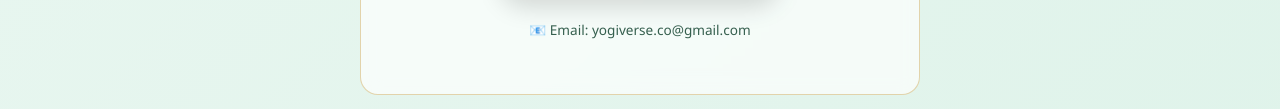
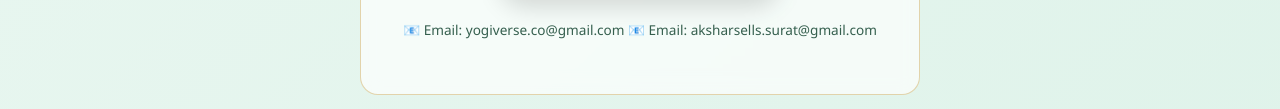
Before and after one commit to yogiverse/yogiverse.github.io, a plain HTML site: page index.html in a window 1280 px wide. Shown: the part 618-727 px from the top of the page. Drawn offline with Linux system fonts and the light colour scheme.

Commit message:
Update index.html

```diff
--- a/index.html
+++ b/index.html
@@ -194,6 +194,7 @@
 
   <p style="margin-top:22px; font-size:0.85rem;">
     📧 Email: yogiverse.co@gmail.com
+    📧 Email: aksharsells.surat@gmail.com
   </p>
 </div>
 
```
